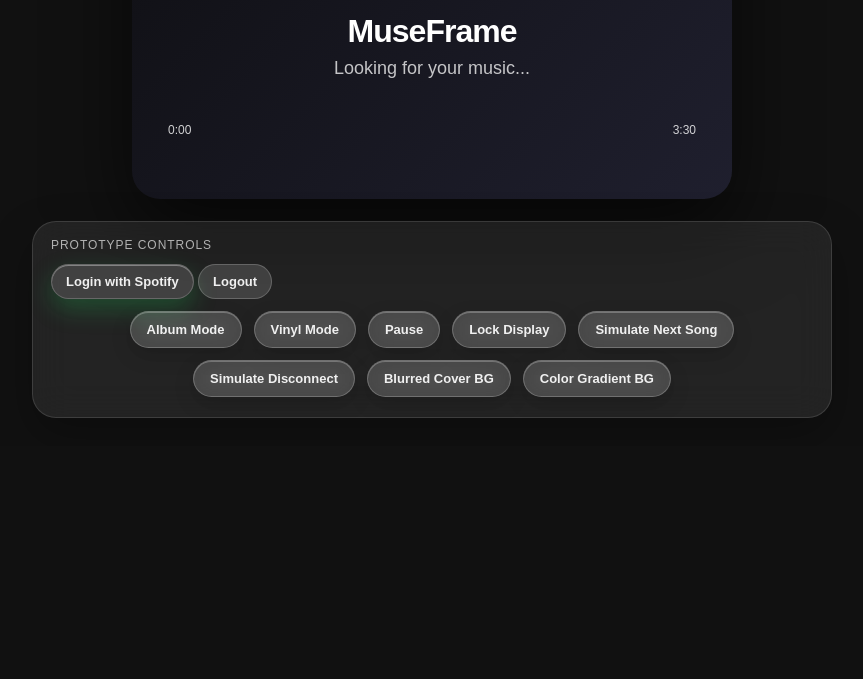
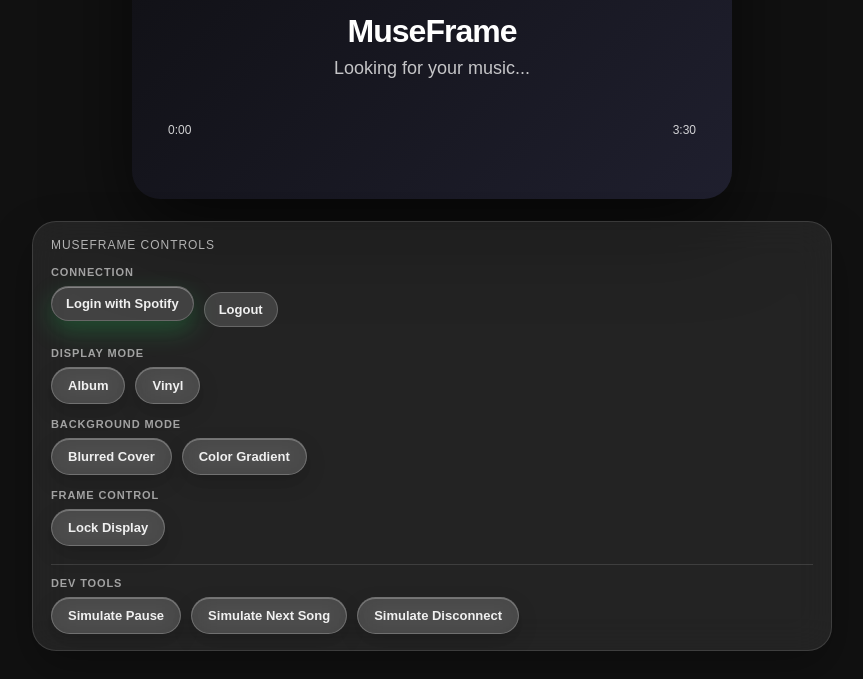
Before and after one commit to rupsekhar-b/museframe-spotify-display, a Flask app: page / in a window 1280 px wide. Shown: the part 529-1208 px from the top of the page, without its empty margins (208-1071 px from the left). Before the commit the page ends 947 px from the top, so only its background shows below. Run offline with Flask 3, Linux system fonts and the light colour scheme.

Commit message:
Control layout refinements

```diff
--- a/static/style.css
+++ b/static/style.css
@@ -375,6 +375,33 @@
   box-shadow: 0 18px 45px rgba(0, 0, 0, 0.28);
 }
 
+.control-group {
+  margin-top: 14px;
+}
+
+.control-title {
+  display: block;
+  margin-bottom: 8px;
+  font-size: 11px;
+  font-weight: 700;
+  letter-spacing: 0.08em;
+  text-transform: uppercase;
+  opacity: 0.58;
+}
+
+.control-row {
+  display: flex;
+  flex-wrap: wrap;
+  gap: 10px;
+  align-items: center;
+}
+
+.dev-tools {
+  padding-top: 12px;
+  margin-top: 18px;
+  border-top: 1px solid rgba(255, 255, 255, 0.12);
+}
+
 .dev-label {
   margin: 0 0 12px;
   font-size: 12px;
--- a/templates/index.html
+++ b/templates/index.html
@@ -76,20 +76,46 @@
 
     <!-- Developer controls for testing only -->
     <section class="dev-panel">
-        <p class="dev-label">Prototype Controls</p>
+  <p class="dev-label">MuseFrame Controls</p>
 
+  <div class="control-group">
+    <span class="control-title">Connection</span>
+    <div class="control-row">
       <a href="/login" class="login-link">Login with Spotify</a>
       <a href="/logout" class="logout-link">Logout</a>
+    </div>
+  </div>
 
-        <div class="controls">
-            <button id="albumModeBtn">Album Mode</button>
-            <button id="vinylModeBtn">Vinyl Mode</button>
-            <button id="playPauseBtn">Pause</button>
+  <div class="control-group">
+    <span class="control-title">Display Mode</span>
+    <div class="control-row">
+      <button id="albumModeBtn">Album</button>
+      <button id="vinylModeBtn">Vinyl</button>
+    </div>
+  </div>
+
+  <div class="control-group">
+    <span class="control-title">Background Mode</span>
+    <div class="control-row">
+      <button id="blurBgBtn">Blurred Cover</button>
+      <button id="colorBgBtn">Color Gradient</button>
+    </div>
+  </div>
+
+  <div class="control-group">
+    <span class="control-title">Frame Control</span>
+    <div class="control-row">
       <button id="lockBtn">Lock Display</button>
+    </div>
+  </div>
+
+  <div class="control-group dev-tools">
+    <span class="control-title">Dev Tools</span>
+    <div class="control-row">
+      <button id="playPauseBtn">Simulate Pause</button>
       <button id="nextSongBtn">Simulate Next Song</button>
       <button id="connectBtn">Simulate Disconnect</button>
-            <button id="blurBgBtn">Blurred Cover BG</button>
-            <button id="colorBgBtn">Color Gradient BG</button>
+    </div>
   </div>
 </section>
 
```
Lines whose indentation alone changed are shown as unchanged.
